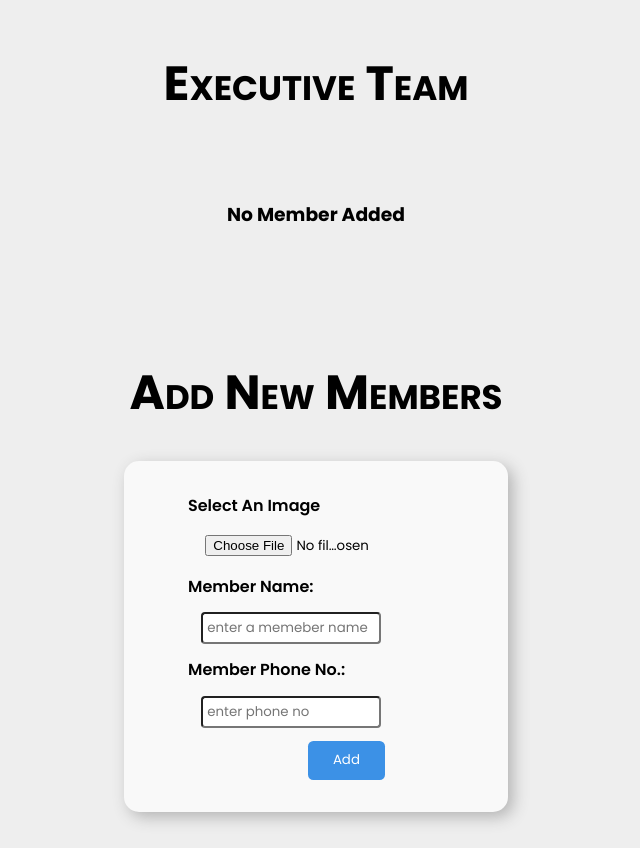
After one commit to Satyaprakash83/Canteen-Management-System, a PHP site: page /teams_page.php in a window 1280 px wide. The commit adds this page. Shown: the whole page, without its empty margins (324-964 px from the left). Run offline with PHP 8.4, Linux system fonts and the light colour scheme; data that the repository does not hold is empty.

Commit message:
added addMember page in teams page

```diff
--- a/add_meal_item.js
+++ b/add_meal_item.js
@@ -12,4 +12,4 @@ const foodItem = document.querySelectorAll('#container .food-item');
 
           addMeal.appendChild(div);
         });
-    });
+});
--- /dev/null
+++ b/add_members.css
@@ -0,0 +1,83 @@
+@import url("https://fonts.googleapis.com/css2?family=Lato:wght@400;700&family=Poppins:wght@400;500;600;700&display=swap");
+
+* {
+  box-sizing: border-box;
+  font-family: var(--poppins);
+}
+html,
+body {
+  margin: 0;
+  padding: 0;
+}
+
+
+
+:root {
+  --poppins: "Poppins", sans-serif;
+  --lato: "Lato", sans-serif;
+
+  --light: #f9f9f9;
+  --blue: #3c91e6;
+  --light-blue: #cfe8ff;
+  --grey: #eee;
+  --dark-grey: #aaaaaa;
+  --dark: #342e37;
+  --red: #db504a;
+  --yellow: #ffce26;
+  --light-yellow: #fff2c6;
+  --orange: #fd7238;
+  --light-orange: #ffe0d3;
+}
+
+body {
+  background: var(--grey);
+}
+
+h1 {
+  text-align: center;
+  font-variant: small-caps;
+  font-size: 3rem;
+}
+.container{
+    /* display: flex;
+    flex-direction: column;
+    flex-wrap: wrap; */
+    margin: 2em auto;
+    padding: 2em 4em;
+    max-width: 30%;
+    border-radius: 15px;
+    background-color: var(--light);
+    box-shadow: 5px 5px 1rem hsl(0, 0%, 70%);
+}
+.upload{
+        border: none;
+        outline: none;
+        cursor: pointer;
+        height: -webkit-fit-content;
+        height: -moz-fit-content;
+        height: fit-content;
+
+        border-radius: 0.4em;
+        padding: 0.7em 1.25em;
+        color: #fff;
+        background-color: var(--blue);
+
+}
+input{
+    padding: 0.3em;
+    margin: 1em ;
+    width: 70%;
+    border-radius: 0.3em;
+    /* border: 1px solid grey; */
+
+}
+
+label{
+    display: block;
+    /* margin: .5em; */
+    font-weight: 600;
+}
+.upload{
+    width: 30%;
+    margin-left: 9em;
+}
--- /dev/null
+++ b/add_members.php
@@ -0,0 +1,32 @@
+<?php
+    include "./_partials/_connect.php";
+?>
+
+    <header>
+        <h1>Add New Members</h1>
+    </header>
+    <form action="./add_members.php" method="post" enctype="multipart/form-data">
+        <div class="container">
+        <label for="">Select An Image</label>
+        <input type="file" name="attachment">
+        <label >Member Name:</label>
+        <input type="text"  name = "name" placeholder="enter a memeber name">
+        <label >Member Phone No.:</label>
+        <input type="text" name="phone" placeholder="enter phone no">
+        <button class="upload" type="submit" name="upload">Add</button>
+    </div>
+    </form>
+
+    <?php
+        if(isset($_POST['upload'])){
+            $image= $_FILES['attachment'];
+            $name= $_POST['name'];
+            $phone= $_POST['phone'];
+            $qry= "INSERT into `team_information` values(0,'$name','$phone','".$image['name']."')";
+            $path = __DIR__."\\images\\".$image['name'];
+            if(move_uploaded_file($image['tmp_name'],$path)){
+                mysqli_query($connection,$qry);
+                // echo "<h3>Details Uploaded successfully</h3>";
+            }
+        }
+    ?>
--- a/index.php
+++ b/index.php
@@ -75,19 +75,19 @@ require_once './_partials/_loginCheck.php';
 				</a>
 			</li>
 			<li title="Team">
-				<a href="./teams_page.html" target="frame">
+				<a href="./teams_page.php" target="frame">
 					<i class='bx bxs-group'></i>
 					<span class="text">Team</span>
 				</a>
 			</li>
 		</ul>
 		<ul class="side-menu">
-			<li title="Settings">
+			<!-- <li title="Settings">
 				<a href="#">
 					<i class='bx bxs-cog'></i>
 					<span class="text">Settings</span>
 				</a>
-			</li>
+			</li> -->
 			<li title="Logout">
 				<a href="./logout.php" class="logout">
 					<i class='bx bxs-log-out-circle'></i>
--- /dev/null
+++ b/teams_page.php
@@ -0,0 +1,48 @@
+<?php
+include "./_partials/_connect.php";
+?>
+
+<!DOCTYPE html>
+<html lang="en">
+
+<head>
+    <meta charset="UTF-8">
+    <meta http-equiv="X-UA-Compatible" content="IE=edge">
+    <meta name="viewport" content="width=device-width, initial-scale=1.0">
+    <title>Team Page</title>
+    <link rel="stylesheet" href="./teams_page.css">
+    <link rel="stylesheet" href="./add_members.css">
+</head>
+
+<body>
+    <header>
+        <h1>Executive Team</h1>
+    </header>
+
+    <div class="team-container">
+        <?php
+        $qry = "SELECT * from `team_information`";
+        $result = mysqli_query($connection, $qry);
+        if (mysqli_num_rows($result) === 0) {
+            echo "<h3>No Member Added</h3>";
+        } else {
+            while ($data = mysqli_fetch_assoc($result)) {
+        ?>
+                <div class="team-member">
+                    <img src="./images/<?php echo $data['image_name']?>" alt="member-1">
+                    <h4><?php echo $data['name'];?></h4>
+                    <p>Phone: <?php echo $data['phone'];?></p>
+                </div>
+
+        <?php
+            }
+        }
+        ?>
+    </div>
+    <?php
+        include "./add_members.php";
+    ?>
+
+</body>
+
+</html>
```
Also changed, not shown: teams_page.html (deleted, +0 -74 lines), images/p1.jpg (added), images/p2.jpeg (added).
